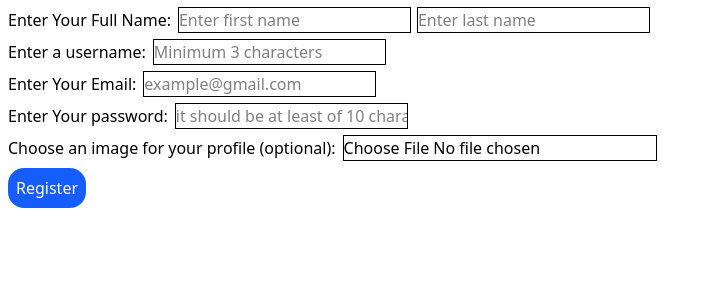
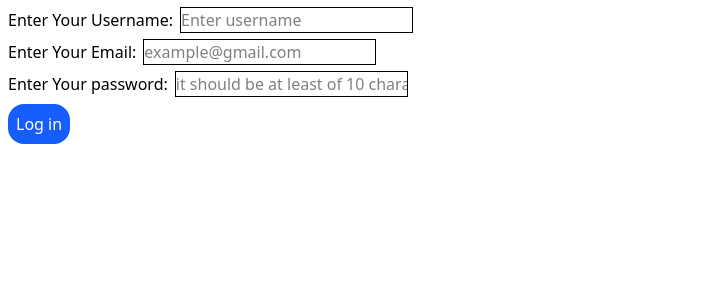
Before and after one commit to RITIK-coder-1/Task-Manager, a React (Vite) app in the folder code/client/: page / in a window 1280 px wide. Shown: the top 300 px of the page, without its empty margins (0-712 px from the left). Built offline with nearby package versions, Linux system fonts and the light colour scheme.

Commit message:
I created the basic boilerplate of the login component

```diff
--- a/code/client/src/App.jsx
+++ b/code/client/src/App.jsx
@@ -3,13 +3,12 @@ App.jsx
 This is the root application that hosts all the app pages
 ------------------------------------------------------------------------------ */
 
-import { useEffect, useState } from "react";
 import "./styles/App.css";
-import { useSelector, useDispatch } from "react-redux";
 import Register from "./pages/auth/Register";
+import Login from "./pages/auth/Login";
 
 function App() {
-  return <Register />;
+  return <Login />;
 }
 
 export default App;
--- /dev/null
+++ b/code/client/src/pages/auth/Login.jsx
@@ -0,0 +1,27 @@
+import React from "react";
+import { AuthCard, Input, Button } from "../../components/index.components.js";
+
+function Login() {
+  return (
+    <AuthCard>
+      <div className="flex gap-2">
+        <label>Enter Your Username: </label>
+        <Input placeholder={"Enter username"} name={"username"} />
+      </div>
+      <div className="flex gap-2">
+        <label>Enter Your Email: </label>
+        <Input placeholder={"example@gmail.com"} name={"email"} />
+      </div>
+      <div className="flex gap-2">
+        <label>Enter Your password: </label>
+        <Input
+          placeholder={"it should be at least of 10 characters."}
+          name={"password"}
+        />
+      </div>
+      <Button content={"Log in"} type={"submit"} />
+    </AuthCard>
+  );
+}
+
+export default Login;
--- a/code/client/src/pages/index.pages.js
+++ b/code/client/src/pages/index.pages.js
@@ -4,5 +4,6 @@ This file exports all the app pages from a single place
 ------------------------------------------------------------------------------ */
 
 import Register from "./auth/Register";
+import Login from "./auth/Login";
 
-export { Register };
+export { Register, Login };
```
